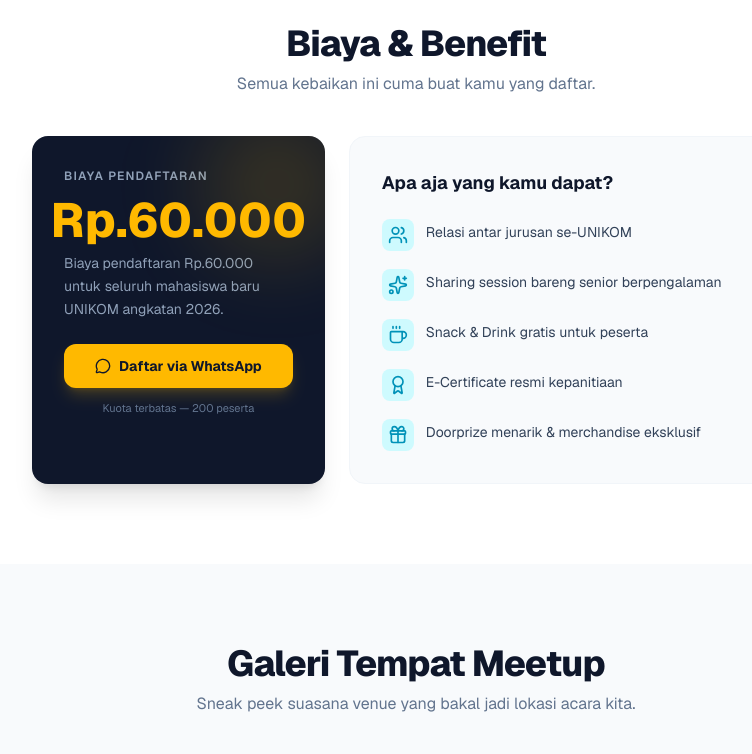
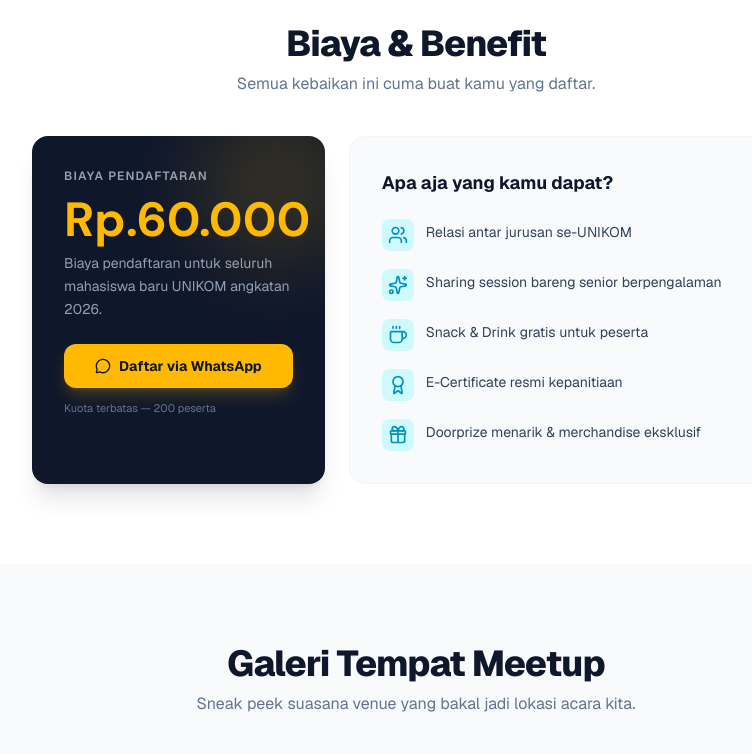
Before and after one commit to bangyazaka-hash/meet-up-maba-unikom26, a Next.js app: page / in a window 1280 px wide. Shown: the part 1780-2534 px from the top of the page, without its empty margins (224-976 px from the left). Built offline with nearby package versions, Linux system fonts and the light colour scheme; grey boxes are pictures that could not be loaded.

Commit message:
fix responsive

```diff
--- a/app/page.tsx
+++ b/app/page.tsx
@@ -187,7 +187,7 @@ export default function MeetupMabaPage() {
   return (
     <div className={`${dmSans.variable} min-h-screen font-sans bg-slate-50 text-slate-900 antialiased`}>
       {/* ============================================================ */}
-      {/*  NAVBAR — gelap, dengan hamburger menu di mobile              */}
+      {/*  NAVBAR                                                       */}
       {/* ============================================================ */}
       <nav className="sticky top-0 z-50 bg-slate-900/90 backdrop-blur-lg">
         <div className="mx-auto flex max-w-6xl items-center justify-between px-4 py-3 sm:px-6">
@@ -199,7 +199,6 @@ export default function MeetupMabaPage() {
             Camaba
           </button>
 
-          {/* Desktop links */}
           <div className="hidden items-center gap-6 md:flex">
             {[
               { label: 'Info Acara', id: 'info' },
@@ -222,21 +221,15 @@ export default function MeetupMabaPage() {
             </button>
           </div>
 
-          {/* ✅ Hamburger icon — tiga garis (Menu), hanya muncul di mobile */}
           <button
             onClick={() => setMobileMenuOpen((prev) => !prev)}
             className="rounded-lg p-2 text-slate-300 transition-colors hover:bg-white/10 hover:text-white md:hidden"
             aria-label="Toggle menu"
           >
-            {mobileMenuOpen ? (
-              <X className="h-5 w-5" />
-            ) : (
-              <Menu className="h-5 w-5" />
-            )}
+            {mobileMenuOpen ? <X className="h-5 w-5" /> : <Menu className="h-5 w-5" />}
           </button>
         </div>
 
-        {/* ✅ Mobile dropdown — background gelap menyatu navbar */}
         {mobileMenuOpen && (
           <div className="border-t border-white/10 bg-slate-900/95 px-4 pb-4 pt-2 md:hidden">
             {[
@@ -274,13 +267,11 @@ export default function MeetupMabaPage() {
 
         <div className="relative mx-auto flex h-[calc(100dvh-52px)] min-h-[520px] max-w-6xl flex-col items-center justify-center px-4 sm:px-6 sm:min-h-[600px] lg:min-h-0">
           <div className="w-full text-center">
-            {/* Badge */}
             <span className="inline-flex items-center gap-1.5 rounded-full border border-amber-400/30 bg-amber-400/10 px-4 py-1.5 text-[11px] font-semibold tracking-wide text-amber-300 uppercase animate-[heroFadeIn_0.6s_ease-out_both]">
               <Sparkles className="h-3 w-3" />
               Event Eksklusif Mahasiswa Baru
             </span>
 
-            {/* Heading */}
             <h1
               className="mt-4 text-[1.65rem] font-extrabold leading-tight tracking-tight text-white sm:mt-6 sm:text-5xl lg:text-6xl animate-[heroSlideUp_0.7s_ease-out_0.1s_both]"
               style={{ fontFamily: 'var(--font-dm-sans)' }}
@@ -292,7 +283,6 @@ export default function MeetupMabaPage() {
               <br />UNIKOM 2026
             </h1>
 
-            {/* ✅ Keterangan di atas countdown */}
             <p
               className="mx-auto mt-3 max-w-sm text-[13px] leading-relaxed text-slate-400 sm:mt-4 sm:max-w-md sm:text-sm animate-[heroSlideUp_0.7s_ease-out_0.18s_both]"
             >
@@ -300,7 +290,6 @@ export default function MeetupMabaPage() {
               insight dari senior, dan mulai perjalanan kampus-mu dengan seru.
             </p>
 
-            {/* Countdown */}
             <div className="mt-5 sm:mt-8 animate-[heroSlideUp_0.7s_ease-out_0.25s_both]">
               {!mounted ? (
                 <div className="mx-auto flex max-w-xs items-start justify-center gap-2.5 sm:max-w-lg sm:gap-5">
@@ -327,8 +316,7 @@ export default function MeetupMabaPage() {
               )}
             </div>
 
-            {/* CTA */}
-            <div className="mt-6 flex justify-center sm:mt-10 animate-[heroSlideUp_0.7s_ease-out_0.4s_both]">
+            <div className="mt-6 flex justify-center   sm:mt-10 animate-[heroSlideUp_0.7s_ease-out_0.4s_both]">
               <button
                 onClick={() => scrollTo('benefit')}
                 className="group flex w-full items-center justify-center gap-2 rounded-xl bg-amber-400 px-6 py-3.5 text-sm font-bold text-slate-900 shadow-lg shadow-amber-400/25 transition-all hover:bg-amber-500 hover:shadow-xl hover:shadow-amber-400/30 active:scale-[0.97] sm:w-auto sm:px-7 sm:py-3.5"
@@ -352,7 +340,6 @@ export default function MeetupMabaPage() {
           />
 
           <div className="grid gap-6 lg:grid-cols-2">
-            {/* Card — Detail Acara */}
             <div className="rounded-2xl border border-slate-100 bg-white p-6 shadow-sm sm:p-8">
               <h3 className="mb-5 text-lg font-bold text-slate-900">Detail Acara</h3>
               <div className="flex flex-col gap-3">
@@ -366,7 +353,7 @@ export default function MeetupMabaPage() {
                 />
                 <InfoChip
                   icon={<MapPin className="h-5 w-5" />}
-                  label="Coffe Randa, Kota Bandung"
+                  label="Cafe Randa, Kota Bandung"
                 />
               </div>
 
@@ -378,7 +365,6 @@ export default function MeetupMabaPage() {
                 </p>
               </div>
 
-              {/* Larangan */}
               <div className="mt-4 rounded-xl border border-red-200 bg-red-50 p-4">
                 <div className="mb-2 flex items-center gap-2">
                   <AlertTriangle className="h-4.5 w-4.5 shrink-0 text-red-500" />
@@ -395,7 +381,6 @@ export default function MeetupMabaPage() {
               </div>
             </div>
 
-            {/* Card — Saluran Komunikasi */}
             <div className="rounded-2xl border border-slate-100 bg-white p-6 shadow-sm sm:p-8">
               <h3 className="mb-5 text-lg font-bold text-slate-900">
                 Saluran Komunikasi
@@ -462,21 +447,25 @@ export default function MeetupMabaPage() {
           />
 
           <div className="mx-auto grid max-w-3xl gap-6 lg:grid-cols-5">
+            {/* ✅ Price Card — Rp.60.000 rata kiri di mobile */}
             <div className="lg:col-span-2">
-              <div className="relative h-full overflow-hidden rounded-2xl bg-slate-900 p-6 text-white shadow-xl sm:p-8">
+              <div className="relative h-full overflow-hidden rounded-2xl bg-slate-900 p-6 text-left text-white shadow-xl sm:p-8">
                 <div className="pointer-events-none absolute -right-8 -top-8 h-40 w-40 rounded-full bg-amber-400/15 blur-2xl" />
 
                 <p className="text-xs font-semibold tracking-widest text-slate-400 uppercase">
                   Biaya Pendaftaran
                 </p>
-                <div className="mt-3 flex justify-center items-baseline gap-1">
-                  <span className="text-4xl flex font-extrabold text-amber-400 sm:text-5xl">
+                <div className="mt-3">
+                  <span
+                    className="text-4xl font-extrabold text-amber-400 sm:text-5xl"
+                    style={{ fontFamily: 'var(--font-dm-sans)' }}
+                  >
                     Rp.60.000
                   </span>
                 </div>
                 <p className="mt-2 text-sm leading-relaxed text-slate-400">
-                  Biaya pendaftaran Rp.60.000 untuk seluruh mahasiswa baru UNIKOM
-                  angkatan 2026.
+                  Biaya pendaftaran untuk seluruh mahasiswa baru
+                  UNIKOM angkatan 2026.
                 </p>
 
                 <button
@@ -495,7 +484,7 @@ export default function MeetupMabaPage() {
                   Daftar via WhatsApp
                 </button>
 
-                <p className="mt-3 text-center text-[11px] text-slate-500">
+                <p className="mt-3 text-left text-[11px] text-slate-500">
                   Kuota terbatas — 200 peserta
                 </p>
               </div>
@@ -614,8 +603,8 @@ export default function MeetupMabaPage() {
 
             <div className="mt-2 w-full border-t border-slate-100 pt-6">
               <p className="text-xs text-slate-400">
-                &copy; {new Date().getFullYear()} Meetup Maba UNIKOM. Thanks From{' '}
-                <span className="text-red-400">Yazaka</span> For Supporting The Website.
+                &copy; {new Date().getFullYear()} Meetup Maba UNIKOM. Made with{' '}
+                <span className="text-red-400">♥</span> for freshers.
               </p>
             </div>
           </div>
@@ -623,7 +612,7 @@ export default function MeetupMabaPage() {
       </footer>
 
       {/* ============================================================ */}
-      {/*  ANIMASI — GPU-only                                           */}
+      {/*  ANIMASI                                                      */}
       {/* ============================================================ */}
       <style jsx>{`
         @keyframes heroFadeIn {
```
